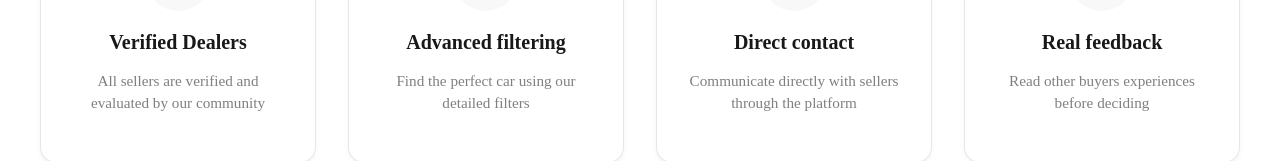
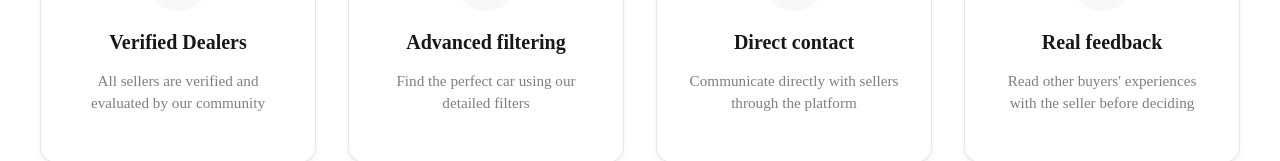
Before and after one commit to palroland21/RV-AUTO-SELLER, a Vue app in the folder RV-AUTO-SELLER/frontend/: page / in a window 1280 px wide. Shown: the part 791-952 px from the top of the page. Built offline with nearby package versions, Linux system fonts and the light colour scheme.

Commit message:
Frontend: text modification

```diff
--- a/RV-AUTO-SELLER/frontend/src/views/HomeView.vue
+++ b/RV-AUTO-SELLER/frontend/src/views/HomeView.vue
@@ -54,7 +54,7 @@
           <svg xmlns="http://www.w3.org/2000/svg" width="32" height="32" viewBox="0 0 24 24" fill="none" stroke="currentColor" stroke-width="2" stroke-linecap="round" stroke-linejoin="round"><polygon points="12 2 15.09 8.26 22 9.27 17 14.14 18.18 21.02 12 17.77 5.82 21.02 7 14.14 2 9.27 8.91 8.26 12 2"></polygon></svg>
         </div>
         <h3>Real feedback</h3>
-        <p>Read other buyers experiences before deciding</p>
+        <p>Read other buyers' experiences with the seller before deciding</p>
       </div>
     </section>
 
```
